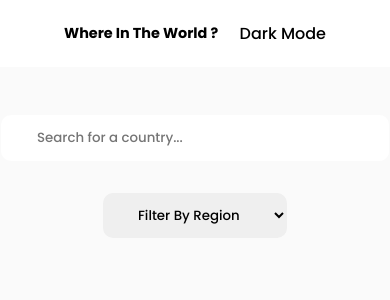
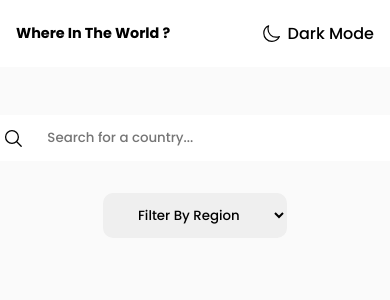
Before and after one commit to AminDevelopers/countriesApp, a React (Create React App) app: page / in a window 390 px wide. Shown: the top 300 px of the page. Built offline with nearby package versions, Linux system fonts and the light colour scheme; no server answers.

Commit message:
last update navbar responsive

```diff
--- a/src/Components/Main/Main.css
+++ b/src/Components/Main/Main.css
@@ -45,8 +45,12 @@ html {
 }
 
 @media screen and (max-width: 850px) {
-    .navbar h2 {
-        white-space: nowrap;
-        font-size: .9rem;
+    .navbar {
+        padding-inline: 1em;
+
+        h2 {
+            white-space: nowrap;
+            font-size: .9rem;
+        }
     }
 }
```
